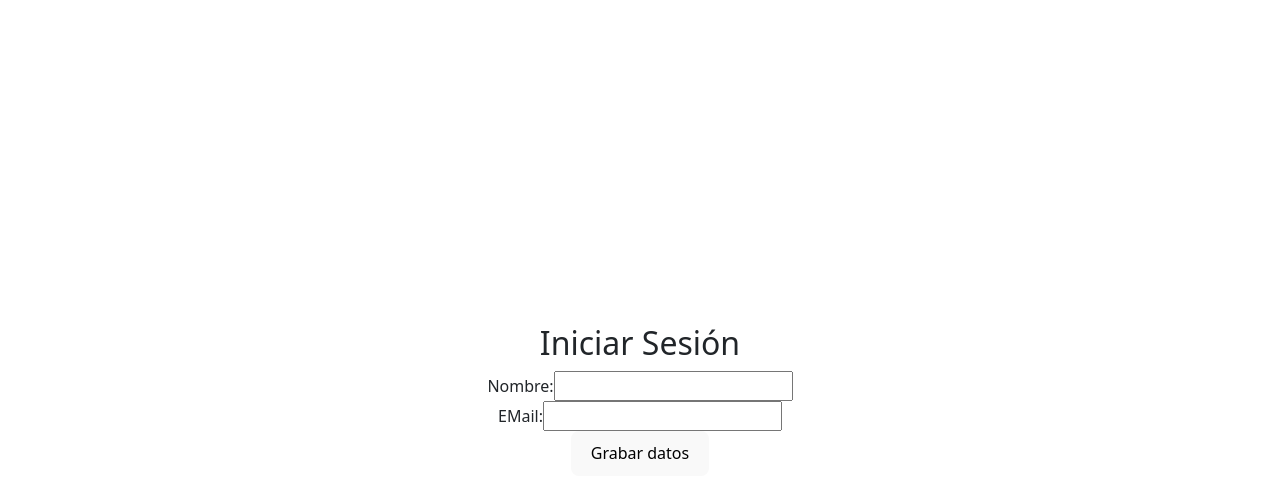
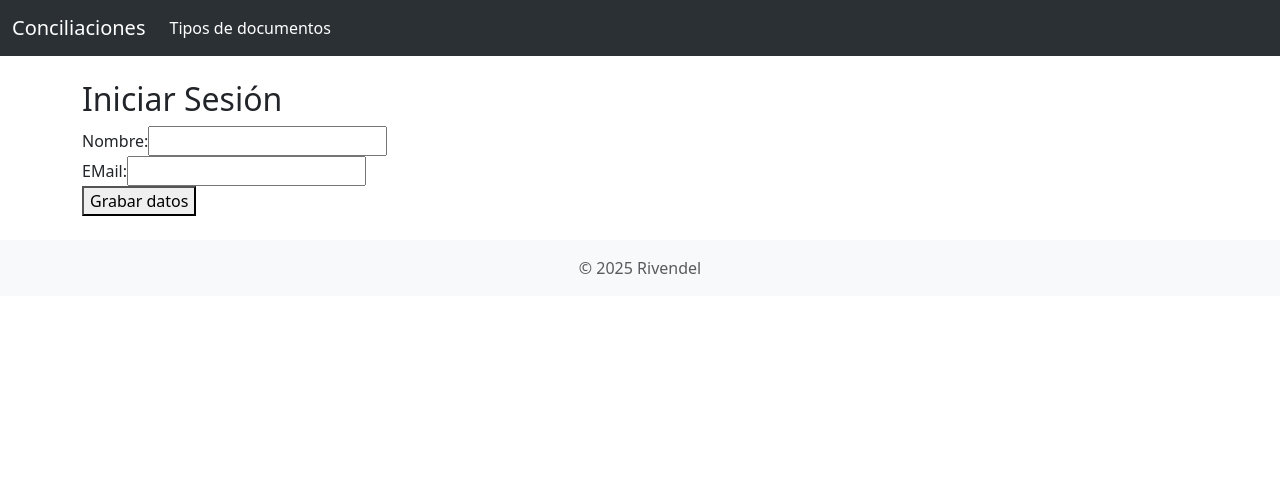
Before and after one commit to Inti-Software/rivendel-client, a React (Vite) app: page / in a window 1280 px wide. Shown: the top 498 px of the page. Built offline with nearby package versions, Linux system fonts and the light colour scheme.

Commit message:
Add Layout component with navigation and footer; update main rendering structure

```diff
--- a/src/App.jsx
+++ b/src/App.jsx
@@ -1,4 +1,4 @@
-import './App.css'
+//import './App.css'
 import MyForm from './components/TipoDocumentoEdit'
 
 function App() {
--- /dev/null
+++ b/src/components/Layout.jsx
@@ -0,0 +1,32 @@
+import { Link } from "react-router-dom";
+
+function Layout({ children }) {
+  return (
+    <>
+      <nav class="navbar navbar-expand-lg bg-primary bg-body-tertiary" data-bs-theme="dark">
+        <div class="container-fluid">
+          <a class="navbar-brand" href="#">Conciliaciones</a>
+          <button class="navbar-toggler" type="button" data-bs-toggle="collapse" data-bs-target="#navbarNav" aria-controls="navbarNav" aria-expanded="false" aria-label="Toggle navigation">
+            <span class="navbar-toggler-icon"></span>
+          </button>
+          <div class="collapse navbar-collapse" id="navbarNav">
+            <ul class="navbar-nav">
+              <li class="nav-item">
+                <Link className="nav-link active" to="/tiposdocumentos/list">Tipos de documentos</Link>
+              </li>
+            </ul>
+          </div>
+        </div>
+      </nav>
+
+      <main className="container py-4">{children}</main>
+      <footer className="bg-light text-center py-3 mt-auto">
+        <div className="container">
+          <span className="text-muted">© 2025 Rivendel</span>
+        </div>
+      </footer>
+    </>
+  );
+}
+
+export default Layout;
--- a/src/main.jsx
+++ b/src/main.jsx
@@ -1,18 +1,20 @@
-import { StrictMode } from 'react'
-import { createRoot } from 'react-dom/client'
-import { BrowserRouter, Routes, Route } from 'react-router-dom'
-import 'bootstrap/dist/css/bootstrap.min.css';
-import './index.css'
-import App from './App.jsx'
-import DataFetcher from './components/TiposDocumentos/List.jsx' // Importa el componente
+import { StrictMode } from "react";
+import { createRoot } from "react-dom/client";
+import { BrowserRouter, Routes, Route } from "react-router-dom";
+import "bootstrap/dist/css/bootstrap.min.css";
+import App from "./App.jsx";
+import DataFetcher from "./components/TiposDocumentos/List.jsx"; // Importa el componente
+import Layout from "./components/Layout.jsx";
 
-createRoot(document.getElementById('root')).render(
+createRoot(document.getElementById("root")).render(
   <StrictMode>
     <BrowserRouter>
-      <Routes>
-        <Route path="/" element={<App />} />
-        <Route path="/tiposdocumentos" element={<DataFetcher />} />
-      </Routes>
+      <Layout>
+        <Routes>
+          <Route path="/" element={<App />} />
+          <Route path="/tiposdocumentos" element={<DataFetcher />} />
+        </Routes>
+      </Layout>
     </BrowserRouter>
-  </StrictMode>,
-)
+  </StrictMode>
+);
```
Also changed, not shown: 1 other file (tests, documents, lock files or other folders).
